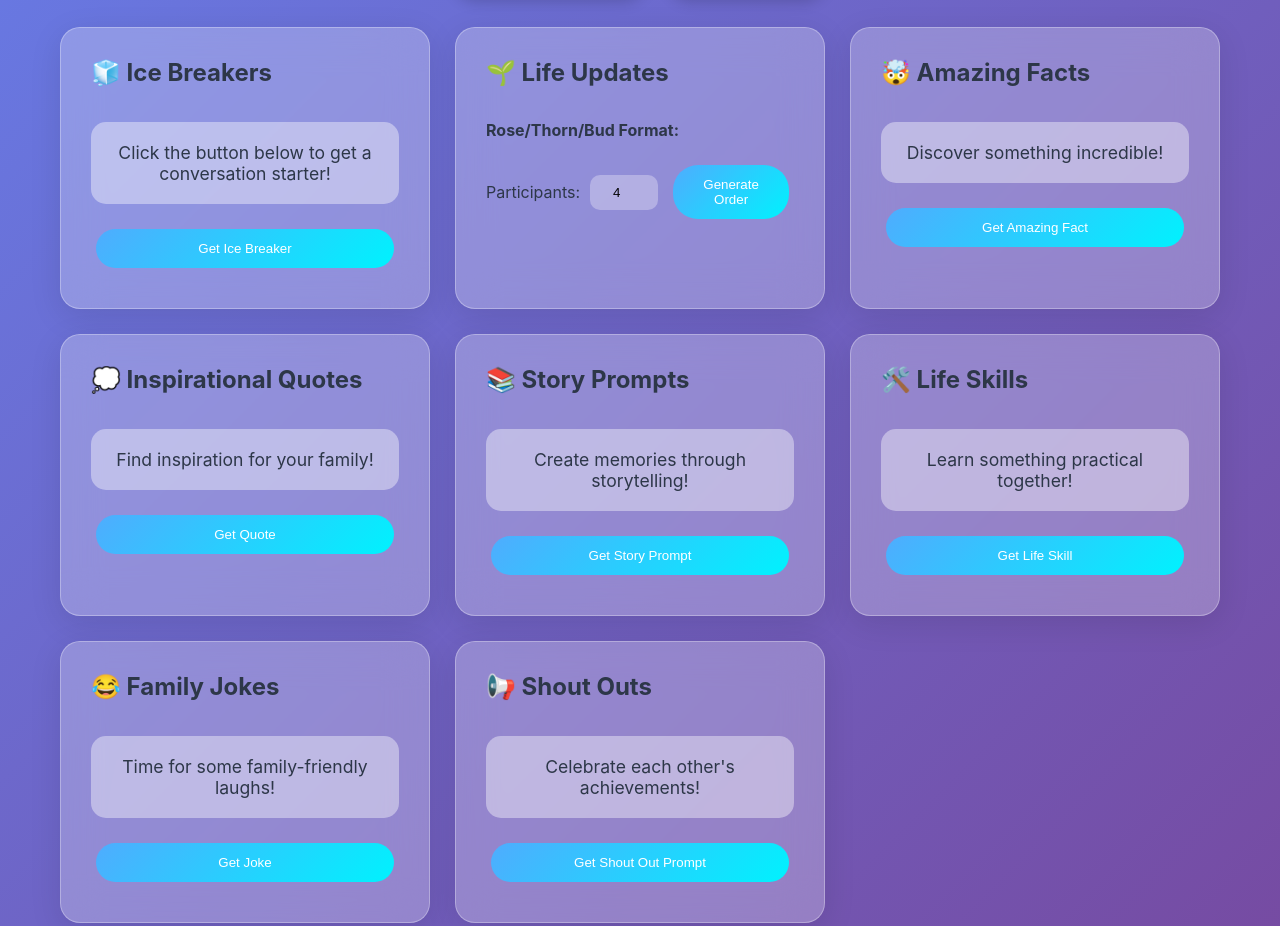
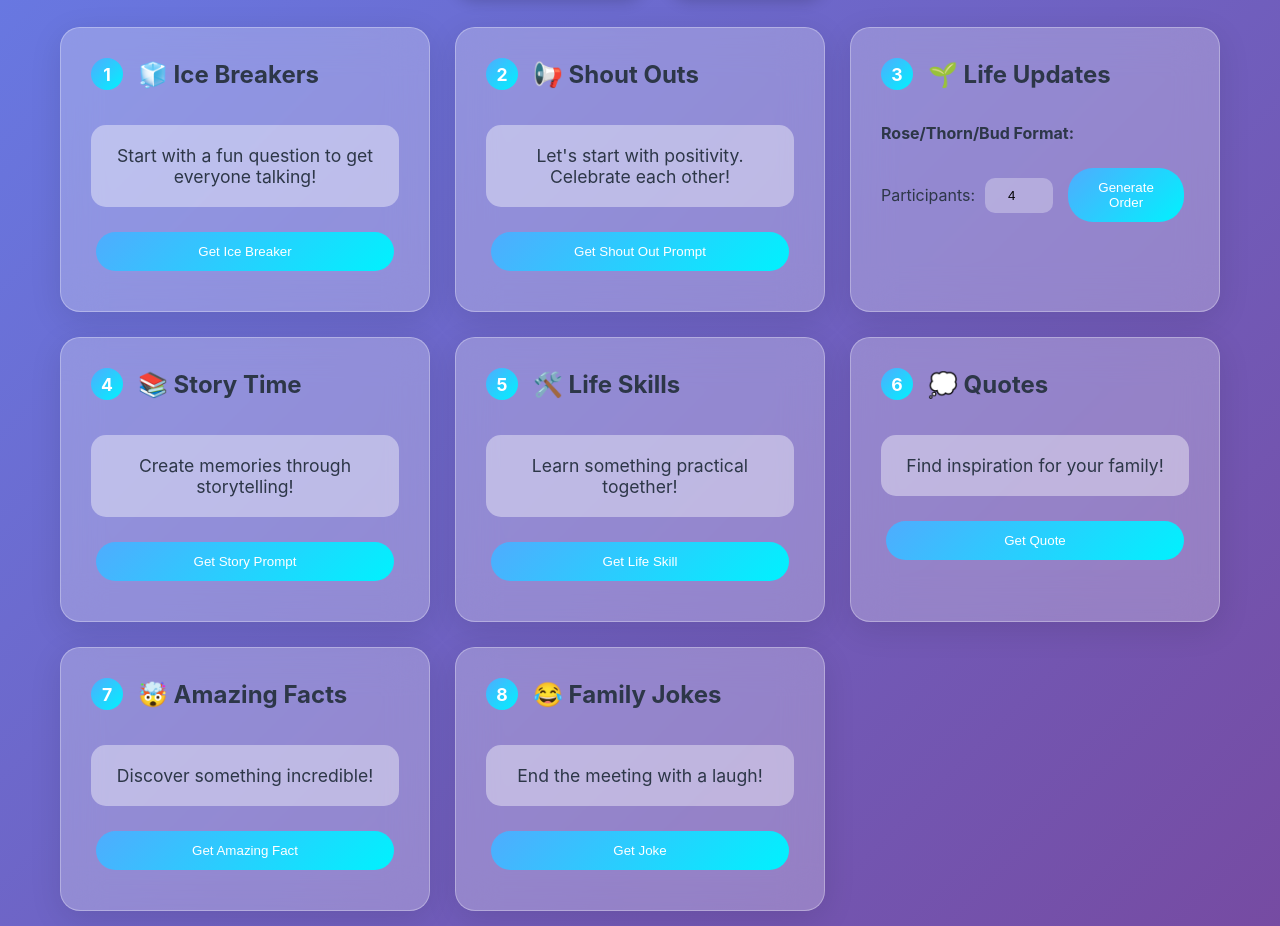
Before and after one commit to Jukes31ryan/Family-Meeting-Hub, a plain HTML site: page index.html in a window 1280 px wide. Shown: the part 314-1240 px from the top of the page. Drawn offline with Linux system fonts and the light colour scheme.

Commit message:
Update index.html

```diff
--- a/index.html
+++ b/index.html
@@ -101,6 +101,23 @@
             font-size: 1.5rem;
             margin-bottom: 20px;
             color: #2d3748;
+            display: flex;
+            align-items: center;
+        }
+
+        .step-number {
+            background: linear-gradient(135deg, #4facfe, #00f2fe);
+            color: white;
+            border-radius: 50%;
+            min-width: 32px;
+            height: 32px;
+            display: flex;
+            align-items: center;
+            justify-content: center;
+            font-size: 1.1rem;
+            font-weight: bold;
+            margin-right: 15px;
+            flex-shrink: 0;
         }
 
         .card-content {
@@ -229,13 +246,11 @@
     <div class="container">
         <div class="header">
             <h1>Family Meeting Hub</h1>
-           <p style="font-size: 1.2rem; line-height: 1.6;">
-    This is your guide for a positive and productive family meeting.
-    <br>
-    <strong>Work your way through the numbered cards below to begin.</strong>
-</p>
-
-
+            <p style="font-size: 1.2rem; line-height: 1.6;">
+                This is your guide for a positive and productive family meeting.
+                <br>
+                <strong>Work your way through the numbered cards below to begin.</strong>
+            </p>
         </div>
 
         <div class="controls">
@@ -245,17 +260,27 @@
 
         <div class="grid">
             <div class="card">
-                <h3>🧊 Ice Breakers</h3>
+                <h3><span class="step-number">1</span> 🧊 Ice Breakers</h3>
                 <div class="card-content">
                     <div class="highlight-box" id="icebreaker-content">
-                        Click the button below to get a conversation starter!
+                        Start with a fun question to get everyone talking!
                     </div>
                     <button class="card-btn" onclick="generateIcebreaker()">Get Ice Breaker</button>
                 </div>
             </div>
 
             <div class="card">
-                <h3>🌱 Life Updates</h3>
+                <h3><span class="step-number">2</span> 📢 Shout Outs</h3>
+                <div class="card-content">
+                    <div class="highlight-box" id="shoutout-content">
+                        Let's start with positivity. Celebrate each other!
+                    </div>
+                    <button class="card-btn" onclick="generateShoutout()">Get Shout Out Prompt</button>
+                </div>
+            </div>
+
+            <div class="card">
+                <h3><span class="step-number">3</span> 🌱 Life Updates</h3>
                 <div class="card-content">
                     <p><strong>Rose/Thorn/Bud Format:</strong></p>
                     <div class="participant-input">
@@ -268,7 +293,37 @@
             </div>
 
             <div class="card">
-                <h3>🤯 Amazing Facts</h3>
+                <h3><span class="step-number">4</span> 📚 Story Time</h3>
+                <div class="card-content">
+                    <div class="highlight-box" id="story-content">
+                        Create memories through storytelling!
+                    </div>
+                    <button class="card-btn" onclick="generateStory()">Get Story Prompt</button>
+                </div>
+            </div>
+
+            <div class="card">
+                <h3><span class="step-number">5</span> 🛠️ Life Skills</h3>
+                <div class="card-content">
+                    <div class="highlight-box" id="skill-content">
+                        Learn something practical together!
+                    </div>
+                    <button class="card-btn" onclick="generateSkill()">Get Life Skill</button>
+                </div>
+            </div>
+
+            <div class="card">
+                <h3><span class="step-number">6</span> 💭 Quotes</h3>
+                <div class="card-content">
+                    <div class="highlight-box" id="quote-content">
+                        Find inspiration for your family!
+                    </div>
+                    <button class="card-btn" onclick="generateQuote()">Get Quote</button>
+                </div>
+            </div>
+
+            <div class="card">
+                <h3><span class="step-number">7</span> 🤯 Amazing Facts</h3>
                 <div class="card-content">
                     <div class="highlight-box" id="fact-content">
                         Discover something incredible!
@@ -278,52 +333,12 @@
             </div>
 
             <div class="card">
-                <h3>💭 Inspirational Quotes</h3>
-                <div class="card-content">
-                    <div class="highlight-box" id="quote-content">
-                        Find inspiration for your family!
-                    </div>
-                    <button class="card-btn" onclick="generateQuote()">Get Quote</button>
-                </div>
-            </div>
-
-            <div class="card">
-                <h3>📚 Story Prompts</h3>
-                <div class="card-content">
-                    <div class="highlight-box" id="story-content">
-                        Create memories through storytelling!
-                    </div>
-                    <button class="card-btn" onclick="generateStory()">Get Story Prompt</button>
-                </div>
-            </div>
-
-            <div class="card">
-                <h3>🛠️ Life Skills</h3>
-                <div class="card-content">
-                    <div class="highlight-box" id="skill-content">
-                        Learn something practical together!
-                    </div>
-                    <button class="card-btn" onclick="generateSkill()">Get Life Skill</button>
-                </div>
-            </div>
-
-            <div class="card">
-                <h3>😂 Family Jokes</h3>
+                <h3><span class="step-number">8</span> 😂 Family Jokes</h3>
                 <div class="card-content">
                     <div class="highlight-box" id="joke-content">
-                        Time for some family-friendly laughs!
+                        End the meeting with a laugh!
                     </div>
                     <button class="card-btn" onclick="generateJoke()">Get Joke</button>
-                </div>
-            </div>
-
-            <div class="card">
-                <h3>📢 Shout Outs</h3>
-                <div class="card-content">
-                    <div class="highlight-box" id="shoutout-content">
-                        Celebrate each other's achievements!
-                    </div>
-                    <button class="card-btn" onclick="generateShoutout()">Get Shout Out Prompt</button>
                 </div>
             </div>
         </div>
```
